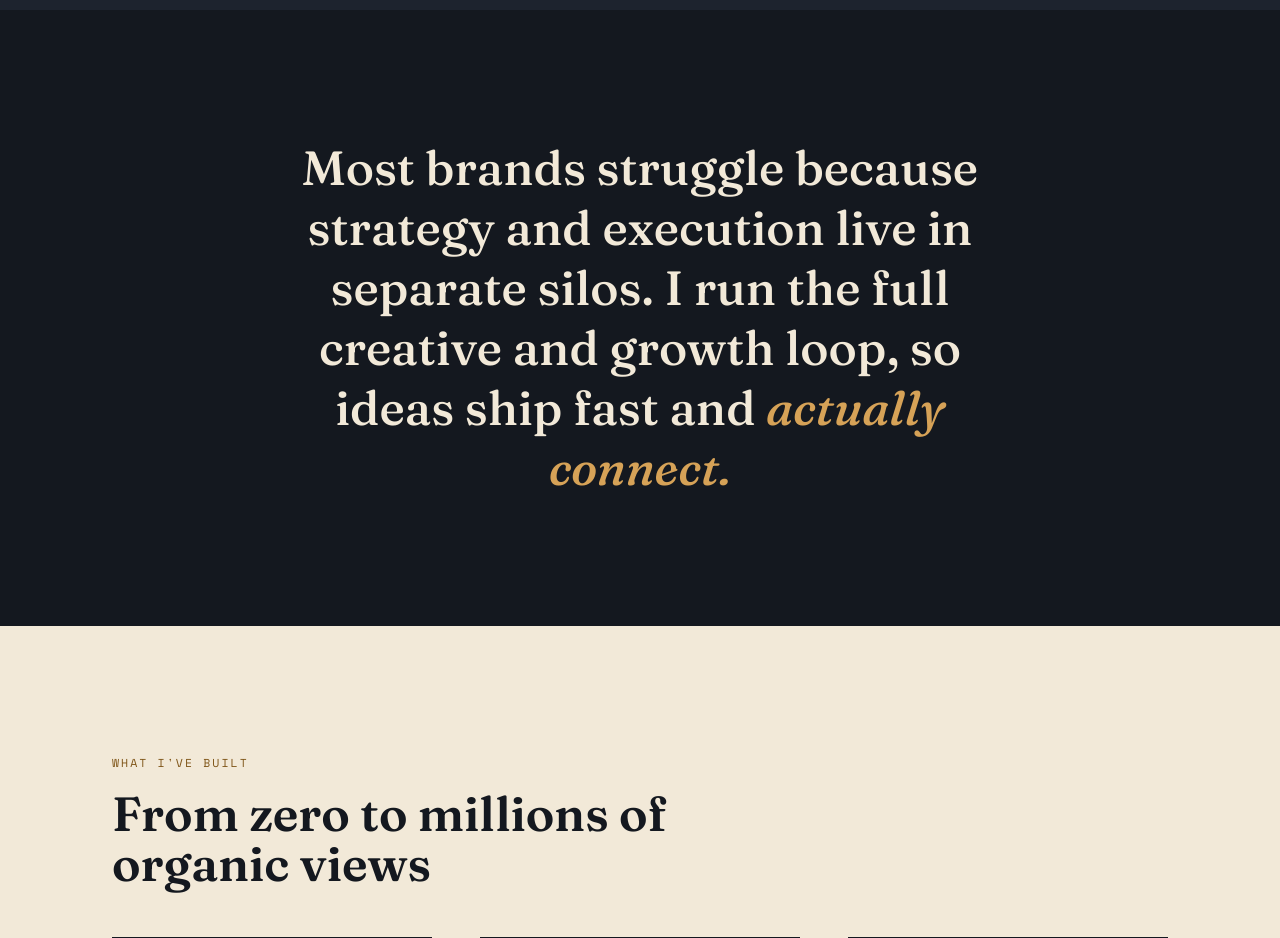
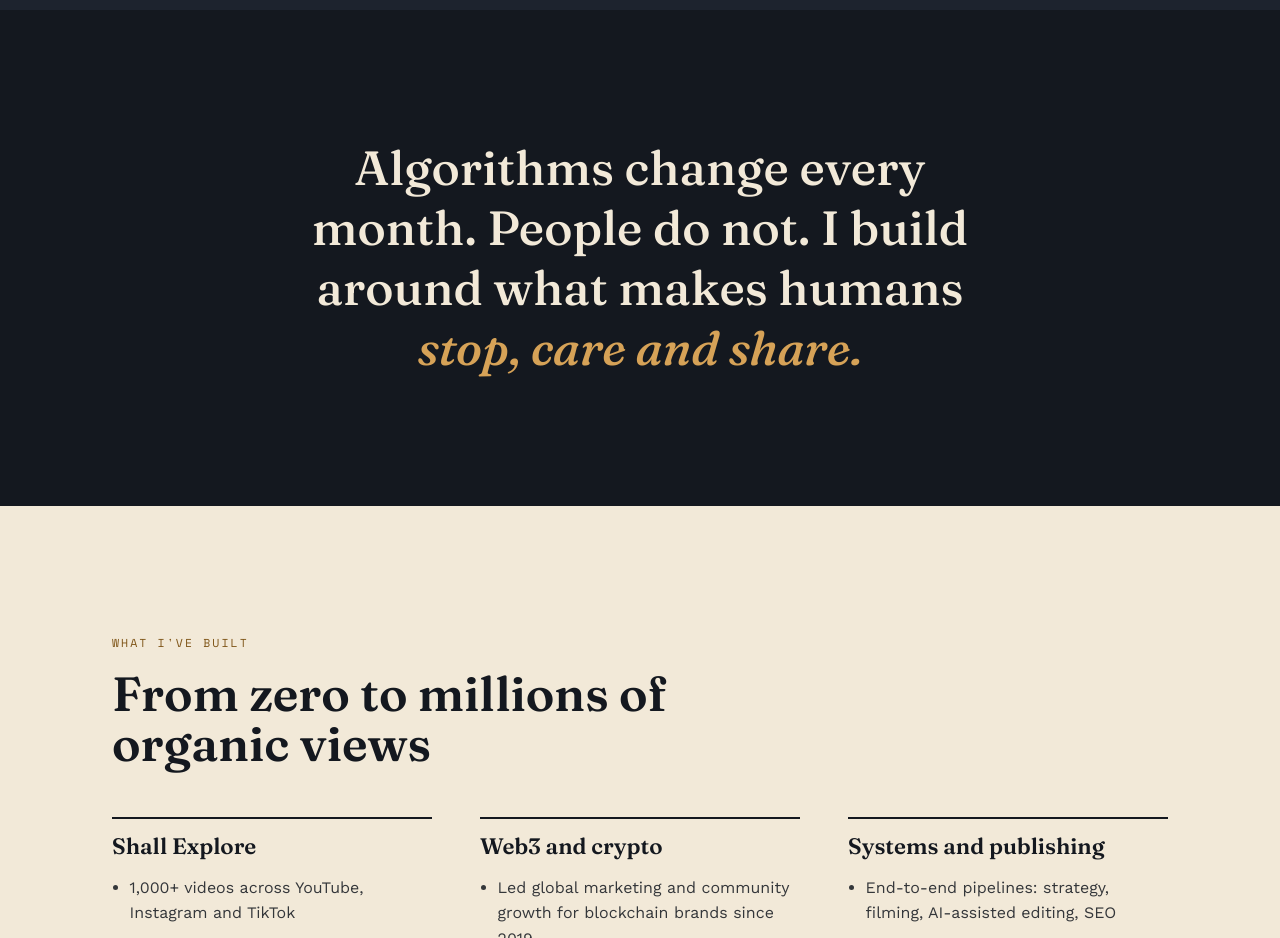
Before and after one commit to shallexplore/shallexplore.github.io, a plain HTML site: page index.html in a window 1280 px wide. Shown: the part 1100-2038 px from the top of the page. Drawn offline with nearby package versions, Linux system fonts and the light colour scheme.

Commit message:
change statement

```diff
--- a/index.html
+++ b/index.html
@@ -142,7 +142,7 @@
 
   <!-- STATEMENT -->
   <section class="statement">
-    <p>Most brands struggle because strategy and execution live in separate silos. I run the full creative and growth loop, so ideas ship fast and <em>actually connect.</em></p>
+    <p>Algorithms change every month. People do not. I build around what makes humans <em>stop, care and share.</em></p>
   </section>
 
   <!-- WHAT I'VE BUILT -->
```
